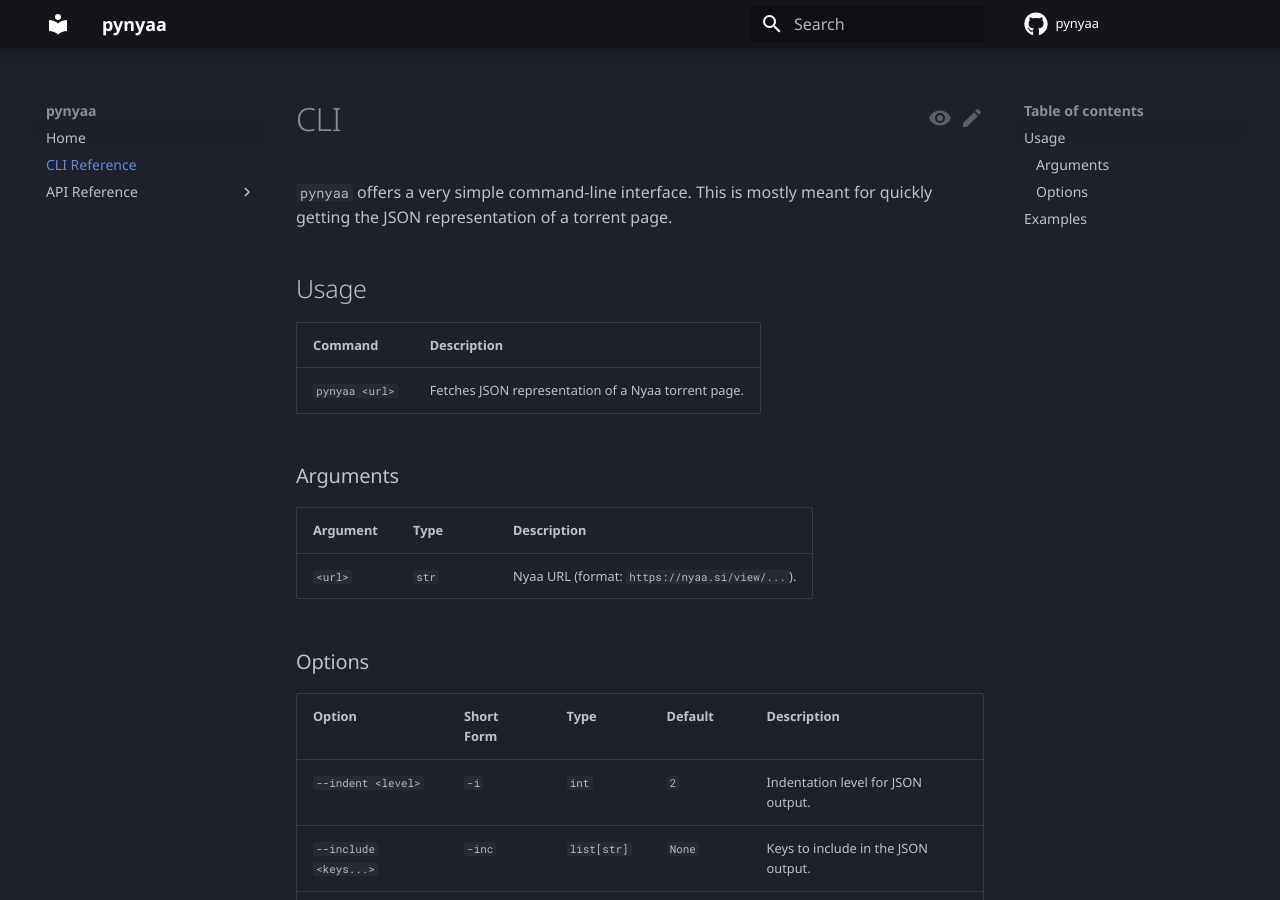
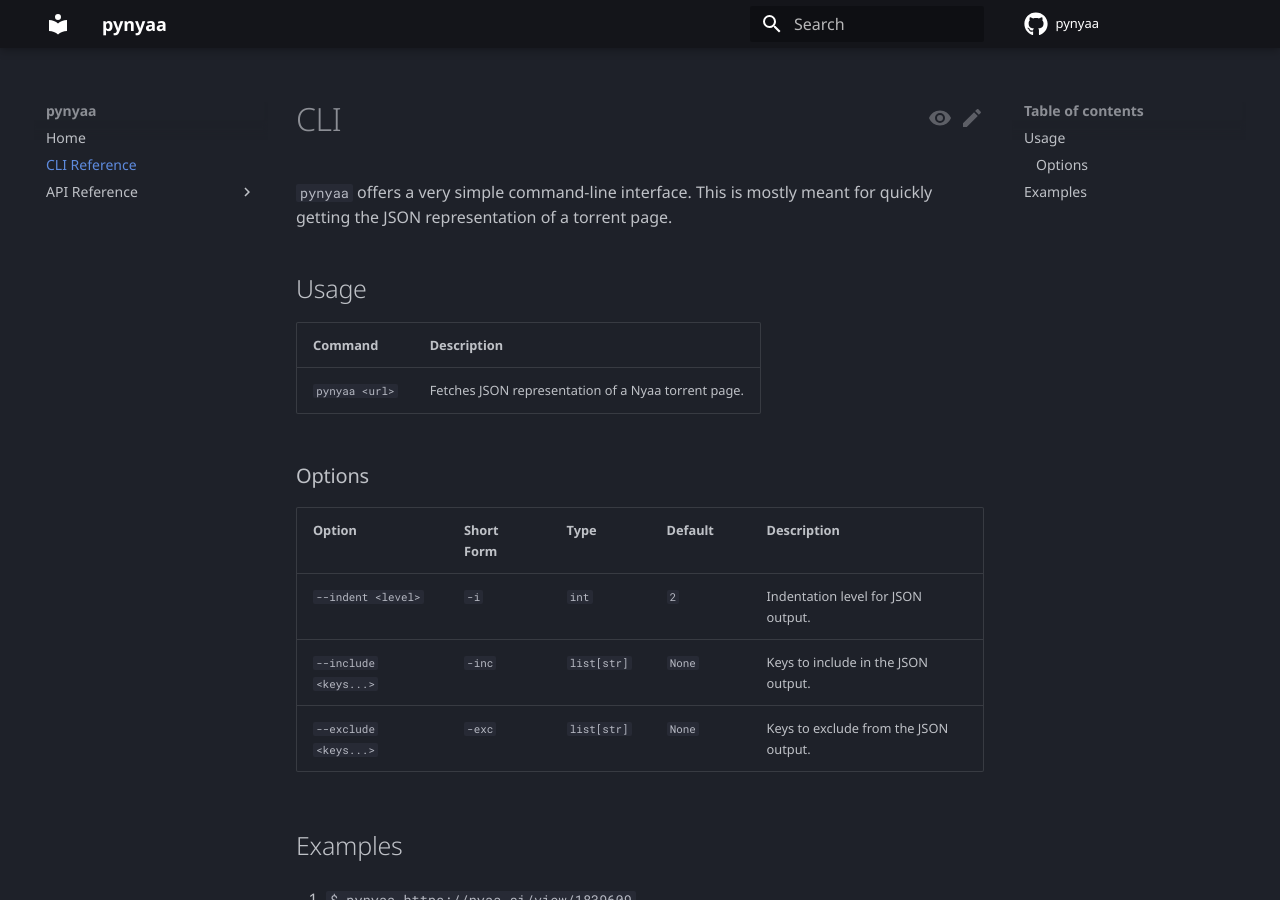
Before and after one commit to Ravencentric/pynyaa, an MkDocs documentation site: the page built from docs/cli-reference.md, in a window 1280 px wide and 900 px high. Built offline with MkDocs 1.6.1 and Material for MkDocs 9.7.7, drawn with Linux system fonts in a browser that asks for light colours; comment, search, counter and statistics services are not loaded.

Commit message:
docs: remove redundant section

```diff
--- a/docs/cli-reference.md
+++ b/docs/cli-reference.md
@@ -7,12 +7,6 @@
 | Command        | Description                                           |
 |----------------|-------------------------------------------------------|
 | `pynyaa <url>` | Fetches JSON representation of a Nyaa torrent page.   |
-
-### Arguments
-| Argument | Type  | Description                                    |
-|----------|-------|------------------------------------------------|
-| `<url>`  | `str` | Nyaa URL (format: `https://nyaa.si/view/...`). |
-
 
 ### Options
 | Option                | Short Form | Type        | Default | Description                           |
```
